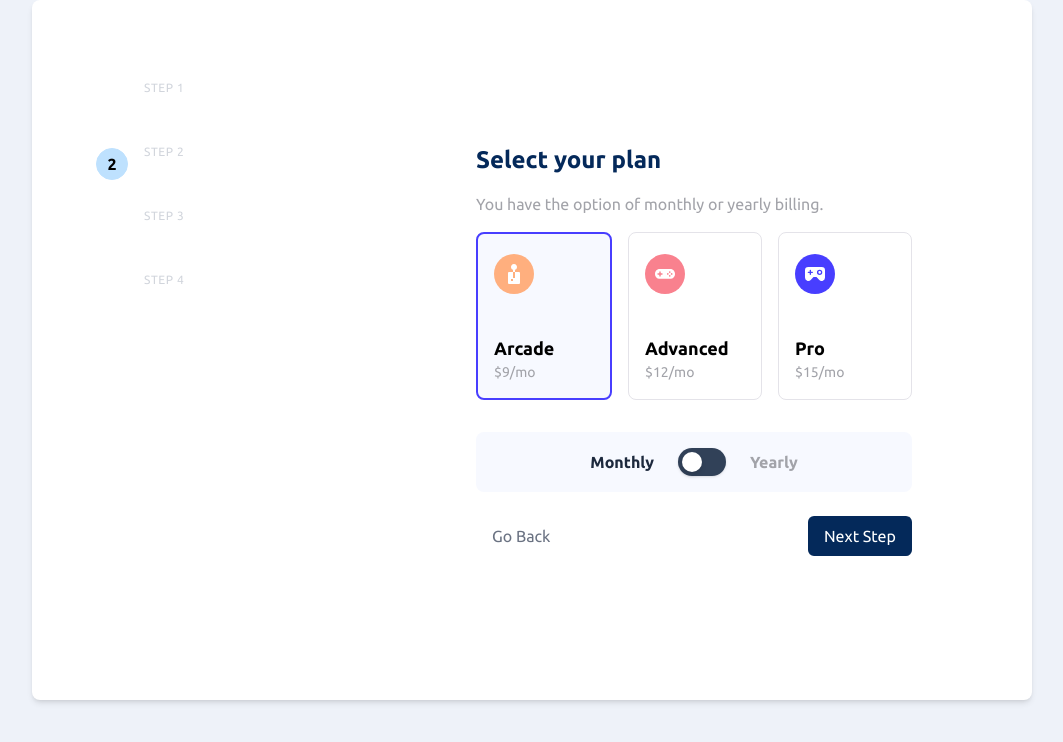
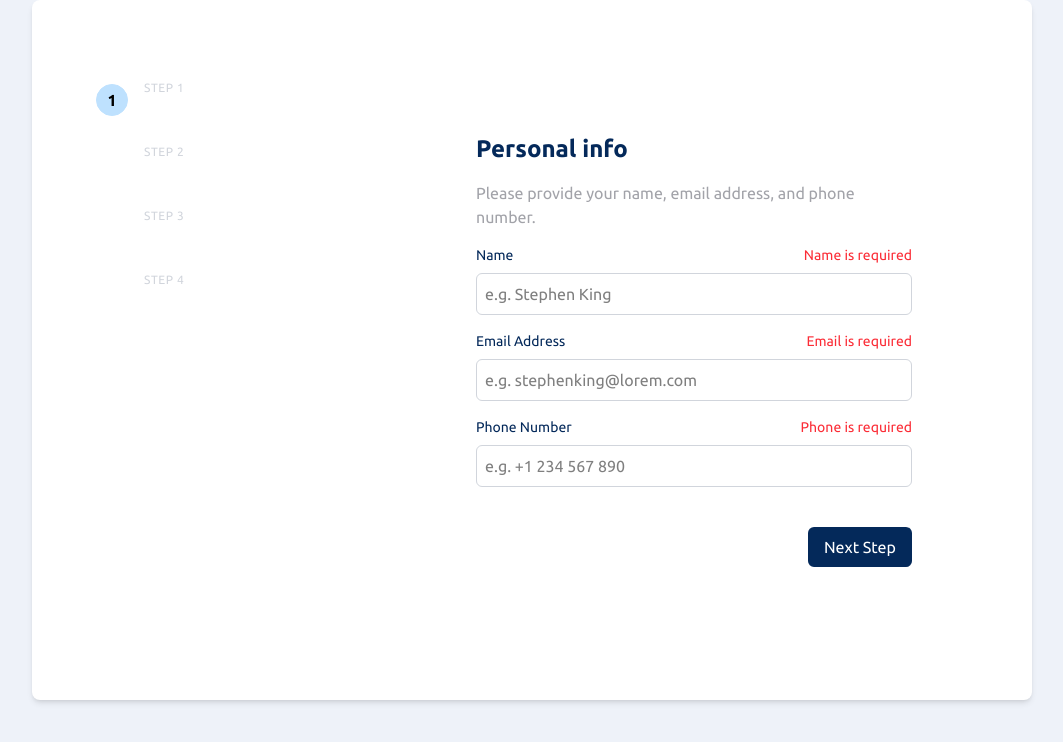
Before and after one commit to HawiCaesar/multi-step-form-xp, a React (Vite) app: page / in a window 1280 px wide. Both pictures are taken after a click on the button "Next Step". Shown: the top 742 px of the page, without its empty margins (108-1171 px from the left). Built offline with nearby package versions, Linux system fonts and the light colour scheme.

Commit message:
feat(): initial changes for multi-step workflow

```diff
--- a/src/App.tsx
+++ b/src/App.tsx
@@ -5,13 +5,95 @@ import { steps } from './data';
 
 function App() {
   const [currentStepIndex, setCurrentStepIndex] = useState(0);
+  const [formData, setFormData] = useState({
+    name: '',
+    email: '',
+    phone: '',
+    planId: 0,
+    isMonthly: true,
+    addOns: [] as number[]
+  });
+
+  const [errors, setErrors] = useState({
+    name: '',
+    email: '',
+    phone: ''
+  });
 
   const handleNextStep = () => {
+    const newErrors = {
+      name: formData.name.trim() ? '' : 'Name is required',
+      email: !formData.email.trim()
+        ? 'Email is required'
+        : !formData.email.match(/^[^\s@]+@[^\s@]+\.[^\s@]+$/)
+          ? 'Invalid email address'
+          : '',
+      phone: formData.phone.trim() ? '' : 'Phone is required'
+    };
+
+    setErrors(newErrors);
+
+    // Only proceed if no errors
+    if (!newErrors.name && !newErrors.email && !newErrors.phone) {
       setCurrentStepIndex(currentStepIndex + 1);
+    }
   };
 
   const handlePreviousStep = () => {
     setCurrentStepIndex(currentStepIndex - 1);
+  };
+
+  const handleSubmit = (e: React.FormEvent<HTMLFormElement>) => {
+    e.preventDefault();
+    console.log('Form submitted');
+  };
+
+  const handleInputValidate = (name: string, value: string) => {
+    const newErrors = { ...errors };
+
+    if (name === 'email') {
+      if (!value.trim()) {
+        newErrors.email = 'Email is required';
+      } else if (!value.match(/^[^\s@]+@[^\s@]+\.[^\s@]+$/)) {
+        newErrors.email = 'Invalid email address';
+      } else {
+        newErrors.email = '';
+      }
+    } else if (name === 'name') {
+      newErrors.name = value.trim() ? '' : 'Name is required';
+    } else if (name === 'phone') {
+      newErrors.phone = value.trim() ? '' : 'Phone is required';
+    }
+
+    setErrors(newErrors);
+  };
+
+  const handleInputChange = (e: React.ChangeEvent<HTMLInputElement>) => {
+    const { name, value } = e.target;
+
+    handleInputValidate(name, value);
+    setFormData({ ...formData, [name]: value });
+  };
+
+  const onTypeOfPlanChange = (planId: number, isMonthly: boolean) => {
+    setFormData({ ...formData, planId, isMonthly });
+  };
+
+  const onAddOnsChange = (addOns: number[]) => {
+    setFormData({ ...formData, addOns: [...formData.addOns, ...addOns] });
+  };
+
+  const renderCurrentStepComponent = () => {
+    const CurrentStepComponent = steps[currentStepIndex].Component;
+    return (
+      <CurrentStepComponent
+        onTypeOfPlanChange={onTypeOfPlanChange}
+        onAddOnsChange={onAddOnsChange}
+        onInputChange={handleInputChange}
+        formData={formData}
+        errors={errors}
+      />
+    );
   };
 
   return (
@@ -24,6 +106,7 @@ function App() {
       </nav>
       {/* Content Form on mobile and desktop */}
       <div className='mx-4 md:mx-30 md:flex-1 self-center'>
+        <form onSubmit={handleSubmit}>
           <div className='bg-white rounded-lg shadow-md p-4 mt-[-80px] md:mt-0 md:p-0 md:shadow-none'>
             {currentStepIndex !== 4 && (
               <>
@@ -35,7 +118,7 @@ function App() {
                 </p>
               </>
             )}
-          {steps[currentStepIndex].Component}
+            {renderCurrentStepComponent()}
             {/* Footer section on desktop & mobile */}
             {currentStepIndex !== 4 && (
               <div className='mx-4 pt-6 md:mx-0'>
@@ -48,6 +131,7 @@ function App() {
                     <button
                       className='bg-white text-gray-500 px-4 py-2 rounded-md cursor-pointer'
                       onClick={handlePreviousStep}
+                      type='button'
                     >
                       Go Back
                     </button>
@@ -58,6 +142,7 @@ function App() {
                       currentStepIndex === 3 ? 'bg-[#483eff]' : 'bg-[#04295a]'
                     } text-white px-4 py-2 rounded-md cursor-pointer`}
                     onClick={handleNextStep}
+                    type={currentStepIndex === 3 ? 'submit' : 'button'}
                   >
                     {currentStepIndex === 3 ? 'Confirm' : 'Next Step'}
                   </button>
@@ -65,6 +150,7 @@ function App() {
               </div>
             )}
           </div>
+        </form>
       </div>
     </div>
   );
--- a/src/components/AddOns/index.tsx
+++ b/src/components/AddOns/index.tsx
@@ -1,43 +1,26 @@
 import { useState } from 'react';
 import checkIcon from '../../assets/images/icon-checkmark.svg';
+import { addOns } from '../../data';
 
-export const AddOns = () => {
-  const [selectedAddOns, setSelectedAddOns] = useState<number[]>([]);
+type AddOnsProps = {
+  onAddOnsChange?: (addOns: number[]) => void;
+  formData?: {
+    addOns: number[];
+  };
+}
+
+export const AddOns = ({ onAddOnsChange, formData }: AddOnsProps) => {
+  const [selectedAddOns, setSelectedAddOns] = useState<number[]>(formData?.addOns ?? []);
 
   const handleAddOnSelection = (addOnId: number) => {
     setSelectedAddOns([...selectedAddOns, addOnId]);
+    onAddOnsChange?.([...selectedAddOns, addOnId]);
   };
 
   const handleAddOnDeselection = (addOnId: number) => {
     setSelectedAddOns(selectedAddOns.filter((id) => id !== addOnId));
+    onAddOnsChange?.(selectedAddOns.filter((id) => id !== addOnId));
   };
-
-  const addOns = [
-    {
-      id: 1,
-      name: 'Online service',
-      slug: 'online-service',
-      description: 'Access to multiplayer games',
-      monthlyPrice: 1,
-      yearlyPrice: 10
-    },
-    {
-      id: 2,
-      name: 'Larger storage',
-      slug: 'larger-storage',
-      description: 'Extra 1TB of cloud save',
-      monthlyPrice: 2,
-      yearlyPrice: 20
-    },
-    {
-      id: 3,
-      name: 'Customizable profile',
-      slug: 'customizable-profile',
-      description: 'Custom theme on your profile',
-      monthlyPrice: 2,
-      yearlyPrice: 20
-    }
-  ];
 
   return addOns.map((addOn) => {
     const isSelected = selectedAddOns.includes(addOn.id);
--- a/src/components/PersonalInfo/index.tsx
+++ b/src/components/PersonalInfo/index.tsx
@@ -1,38 +1,65 @@
-export const PersonalInfo = () => {
+type PersonalInfoProps = {
+  onInputChange?: (e: React.ChangeEvent<HTMLInputElement>) => void;
+  formData?: {
+    name: string;
+    email: string;
+    phone: string;
+  };
+  errors?: {
+    name: string;
+    email: string;
+    phone: string;
+  };
+}
+
+export const PersonalInfo = ({ onInputChange, formData, errors }: PersonalInfoProps) => {
   return (
     <>
       <div className='flex flex-col gap-4 my-4'>
         <div className='flex flex-col gap-2'>
-          <label htmlFor='name' className='text-[#04295a] text-sm'>
-            Name
+          <label htmlFor='name' className='flex gap-2 text-[#04295a] text-sm'>
+            <span>Name</span>
+            {errors?.name && <span className='flex-1 text-right text-red-500 text-sm'>{errors.name}</span>}
           </label>
           <input
             type='text'
             id='name'
             className='border border-gray-300 rounded-md p-2'
             placeholder='e.g. Stephen King'
+            onChange={onInputChange}
+            name='name'
+            value={formData?.name}
           />
         </div>
         <div className='flex flex-col gap-2'>
-          <label htmlFor='email' className='text-[#04295a] text-sm'>
-            Email Address
+          <label htmlFor='email' className='flex gap-2 text-[#04295a] text-sm'>
+            <span>Email Address</span>
+            {errors?.email && <span className='flex-1 text-right text-red-500 text-sm'>{errors.email}</span>}
           </label>
           <input
             type='email'
             id='email'
             className='border border-gray-300 rounded-md p-2'
             placeholder='e.g. stephenking@lorem.com'
+            onChange={onInputChange}
+            name='email'
+            value={formData?.email}
           />
+
         </div>
         <div className='flex flex-col gap-2'>
-          <label htmlFor='phone' className='text-[#04295a] text-sm'>
-            Phone Number
+          <label htmlFor='phone' className='flex gap-2 text-[#04295a] text-sm'>
+            <span>Phone Number</span>
+            {errors?.phone && <span className='flex-1 text-right text-red-500 text-sm'>{errors.phone}</span>}
           </label>
           <input
             type='tel'
             id='phone'
             className='border border-gray-300 rounded-md p-2'
             placeholder='e.g. +1 234 567 890'
+            onChange={onInputChange}
+            name='phone'
+            value={formData?.phone}
           />
         </div>
       </div>
--- a/src/components/TypeOfPlan/index.tsx
+++ b/src/components/TypeOfPlan/index.tsx
@@ -1,36 +1,17 @@
 import { useState } from 'react';
+import { plans } from '../../data';
 
-export const TypeOfPlan = () => {
-  const [selectedPlan, setSelectedPlan] = useState<number>(1);
-  const [isMonthly, setIsMonthly] = useState(true);
+type TypeOfPlanProps = {
+  onTypeOfPlanChange?: (planId: number, isMonthly: boolean) => void;
+  formData?: {
+    planId: number;
+    isMonthly: boolean;
+  };
+}
 
-  // const handlePlanSelection = (plan: string) => {
-  //   setSelectedPlan(plan);
-  // }
-
-  const plans = [
-    {
-      id: 1,
-      name: 'Arcade',
-      monthlyPrice: 9,
-      yearlyPrice: 90,
-      icon: '/src/assets/images/icon-arcade.svg'
-    },
-    {
-      id: 2,
-      name: 'Advanced',
-      monthlyPrice: 12,
-      yearlyPrice: 120,
-      icon: '/src/assets/images/icon-advanced.svg'
-    },
-    {
-      id: 3,
-      name: 'Pro',
-      monthlyPrice: 15,
-      yearlyPrice: 150,
-      icon: '/src/assets/images/icon-pro.svg'
-    }
-  ];
+export const TypeOfPlan = ({ onTypeOfPlanChange, formData }: TypeOfPlanProps) => {
+  const [selectedPlan, setSelectedPlan] = useState<number>(formData?.planId || 1);
+  const [isMonthly, setIsMonthly] = useState<boolean>(formData?.isMonthly ?? true);
 
   const RenderPlans = () => {
     return (
@@ -46,6 +27,7 @@ export const TypeOfPlan = () => {
             onClick={(e) => {
               e.preventDefault();
               setSelectedPlan(plan.id);
+              onTypeOfPlanChange?.(plan.id, isMonthly);
             }}
             aria-pressed={selectedPlan === plan.id}
             aria-label={`Select ${plan.name} plan`}
@@ -60,7 +42,7 @@ export const TypeOfPlan = () => {
               <div className='flex flex-col gap'>
                 <h3 className='text-lg font-bold text-left'>{plan.name}</h3>
                 <p className='text-sm text-[#a2a3a9] text-left'>
-                  ${isMonthly ? plan.monthlyPrice : plan.yearlyPrice}/mo
+                  ${isMonthly ? `${plan.monthlyPrice}/mo` : `${plan.yearlyPrice}/yr`}
                 </p>
                 {!isMonthly && (
                   <p className='text-sm text-[#a2a3a9] md:text-[#04295a]'>2 months free</p>
@@ -89,9 +71,13 @@ export const TypeOfPlan = () => {
 
           {/* Toggle Switch */}
           <button
-            onClick={() => setIsMonthly(!isMonthly)}
-            className={`relative inline-flex h-7 w-12 items-center rounded-full transition-all duration-300 ease-in-out focus:outline-none focus:ring-2 focus:ring-blue-500 focus:ring-offset-2 shadow-sm ${'bg-slate-700'}`}
+            onClick={() => {
+              setIsMonthly(!isMonthly);
+              onTypeOfPlanChange?.(selectedPlan, !isMonthly);
+            }}
+            className={`relative inline-flex h-7 w-12 items-center rounded-full transition-all duration-300 ease-in-out focus:outline-none focus:ring-2 focus:ring-blue-500 focus:ring-offset-2 shadow-sm ${'bg-slate-700'} cursor-pointer`}
             aria-label='Toggle between monthly and yearly pricing'
+            type='button'
           >
             {/* Toggle Circle */}
             <span
--- a/src/data/index.tsx
+++ b/src/data/index.tsx
@@ -10,31 +10,82 @@ export const steps = [
     title: 'Personal info',
     subTitle: 'Your Info',
     description: 'Please provide your name, email address, and phone number.',
-      Component: <PersonalInfo />,
+    Component: PersonalInfo
   },
   {
     id: 1,
     title: 'Select your plan',
     subTitle: 'Select Plan',
     description: 'You have the option of monthly or yearly billing.',
-      Component: <TypeOfPlan />
+    Component: TypeOfPlan
   },
   {
     id: 2,
     title: 'Pick add-ons',
     subTitle: 'Add-ons',
     description: 'Add-ons help enhance your gaming experience.',
-      Component: <AddOns />
+    Component: AddOns
   },
   {
     id: 3,
     title: 'Finishing up',
     subTitle: 'Summary',
     description: 'Double-check everything looks OK before confirming.',
-      Component: <Summary />
+    Component: Summary
   },
   {
     id: 4,
-      Component: <ThankYou />
+    Component: ThankYou
   }
 ];
+
+export const plans = [
+  {
+    id: 1,
+    name: 'Arcade',
+    monthlyPrice: 9,
+    yearlyPrice: 90,
+    icon: '/src/assets/images/icon-arcade.svg'
+  },
+  {
+    id: 2,
+    name: 'Advanced',
+    monthlyPrice: 12,
+    yearlyPrice: 120,
+    icon: '/src/assets/images/icon-advanced.svg'
+  },
+  {
+    id: 3,
+    name: 'Pro',
+    monthlyPrice: 15,
+    yearlyPrice: 150,
+    icon: '/src/assets/images/icon-pro.svg'
+  }
+];
+
+export const addOns = [
+  {
+    id: 1,
+    name: 'Online service',
+    slug: 'online-service',
+    description: 'Access to multiplayer games',
+    monthlyPrice: 1,
+    yearlyPrice: 10
+  },
+  {
+    id: 2,
+    name: 'Larger storage',
+    slug: 'larger-storage',
+    description: 'Extra 1TB of cloud save',
+    monthlyPrice: 2,
+    yearlyPrice: 20
+  },
+  {
+    id: 3,
+    name: 'Customizable profile',
+    slug: 'customizable-profile',
+    description: 'Custom theme on your profile',
+    monthlyPrice: 2,
+    yearlyPrice: 20
+  }
+];
```
Lines whose indentation alone changed are shown as unchanged.
